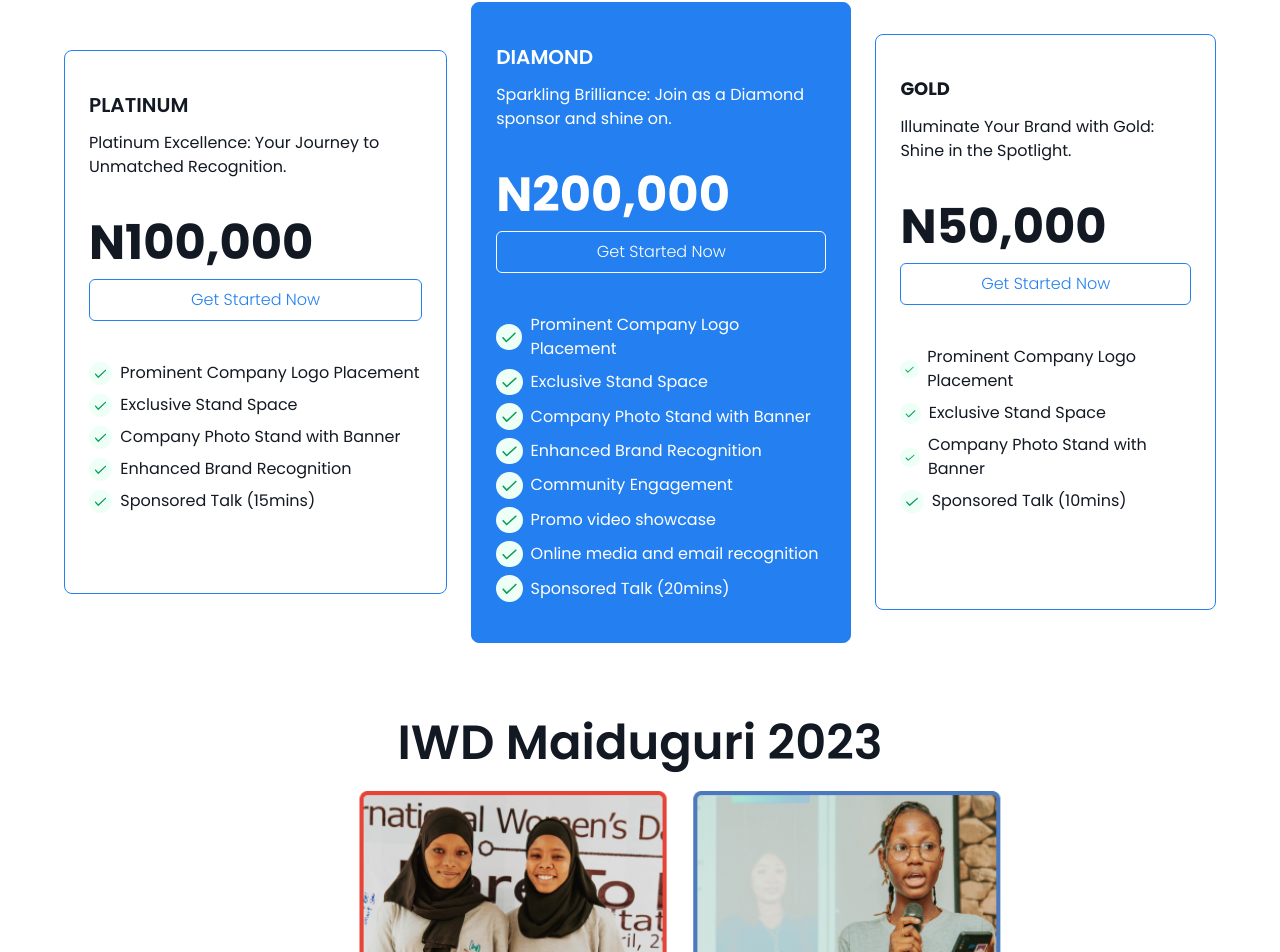
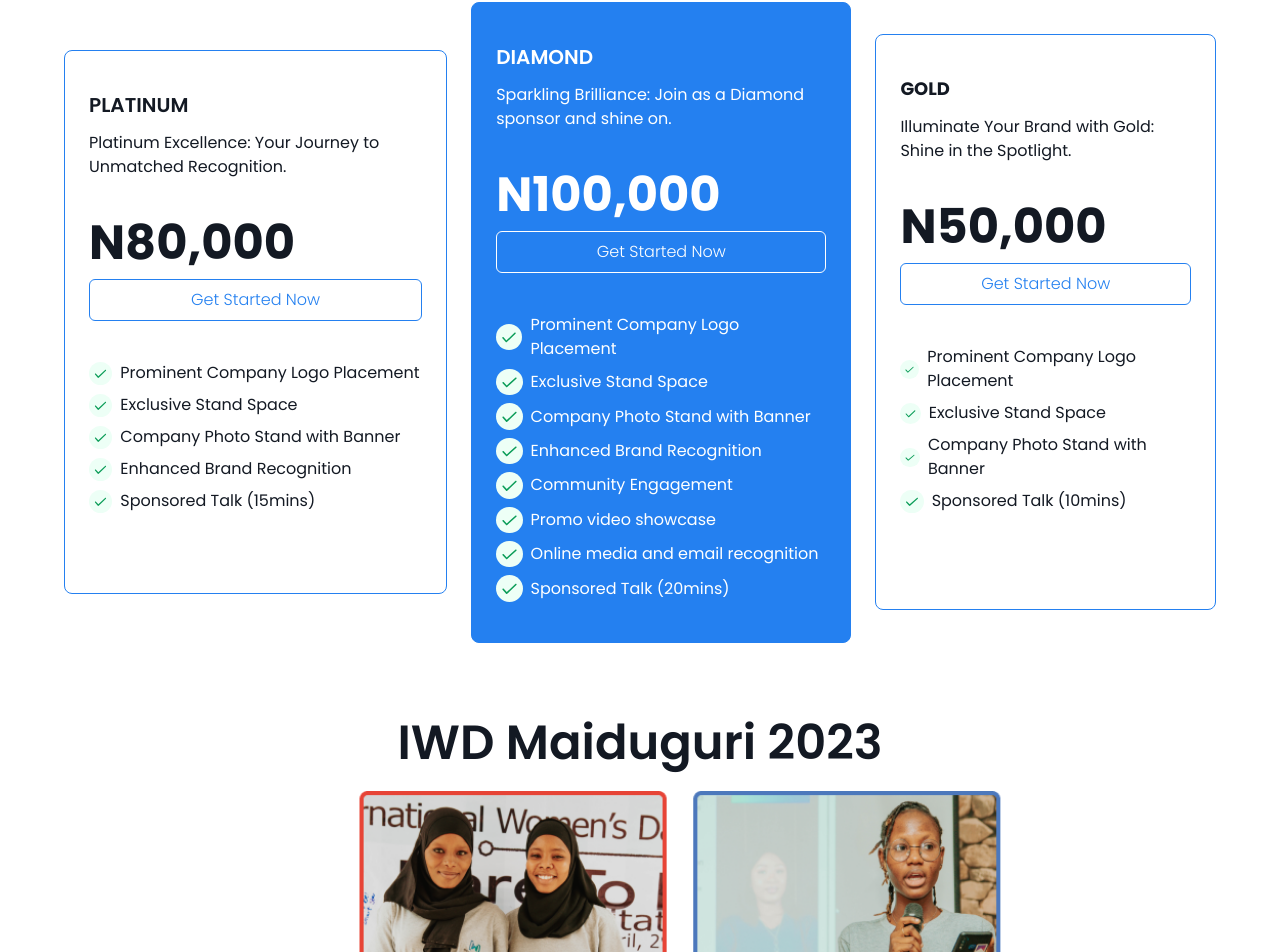
Before and after one commit to foriusman/DavFest, a React (Vite) app: page / in a window 1280 px wide. Shown: the part 1394-2346 px from the top of the page. Built offline with nearby package versions, Linux system fonts and the light colour scheme.

Commit message:
Update Partner.jsx
price update

```diff
--- a/src/components/Partner.jsx
+++ b/src/components/Partner.jsx
@@ -25,7 +25,7 @@ const Partner = () => {
           </div>
 
           <div className="flex flex-col gap-3">
-            <span className="text-5xl font-bold">N100,000</span>
+            <span className="text-5xl font-bold">N80,000</span>
             <Link className="text-center rounded-md border border-green-30 px-7 py-2 font-light text-green-30" to='https://forms.gle/3Au6a1LvMcsyGsAH8'>Get Started Now</Link>
           </div>
 
@@ -61,7 +61,7 @@ const Partner = () => {
           </div>
 
           <div className="flex flex-col gap-3">
-            <span className="text-5xl font-bold">N200,000</span>
+            <span className="text-5xl font-bold">N100,000</span>
             <Link className="text-center rounded-md border border-white-10 px-7 py-2 font-light text-white-10" to='https://forms.gle/3Au6a1LvMcsyGsAH8'>Get Started Now</Link>
           </div>
 
```
